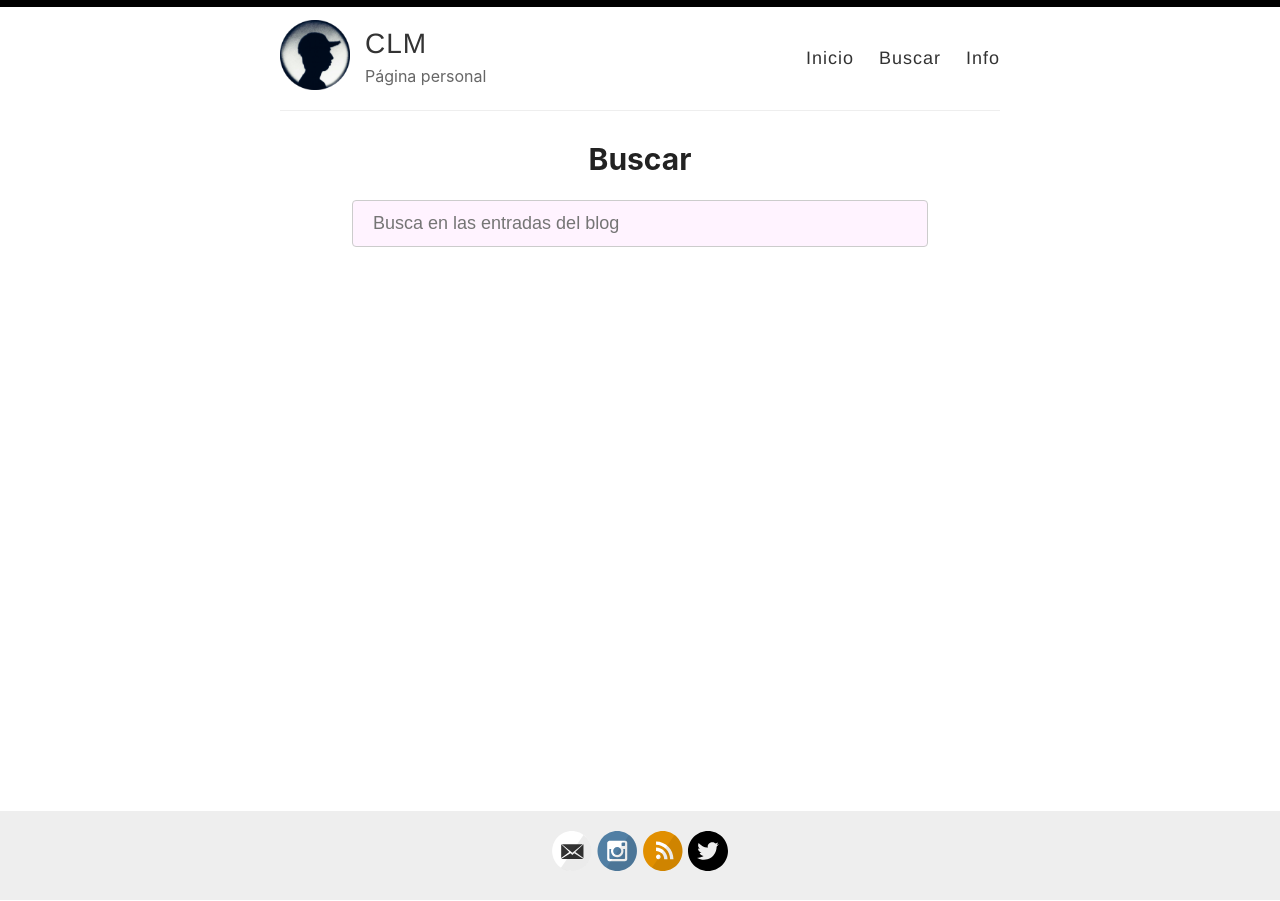
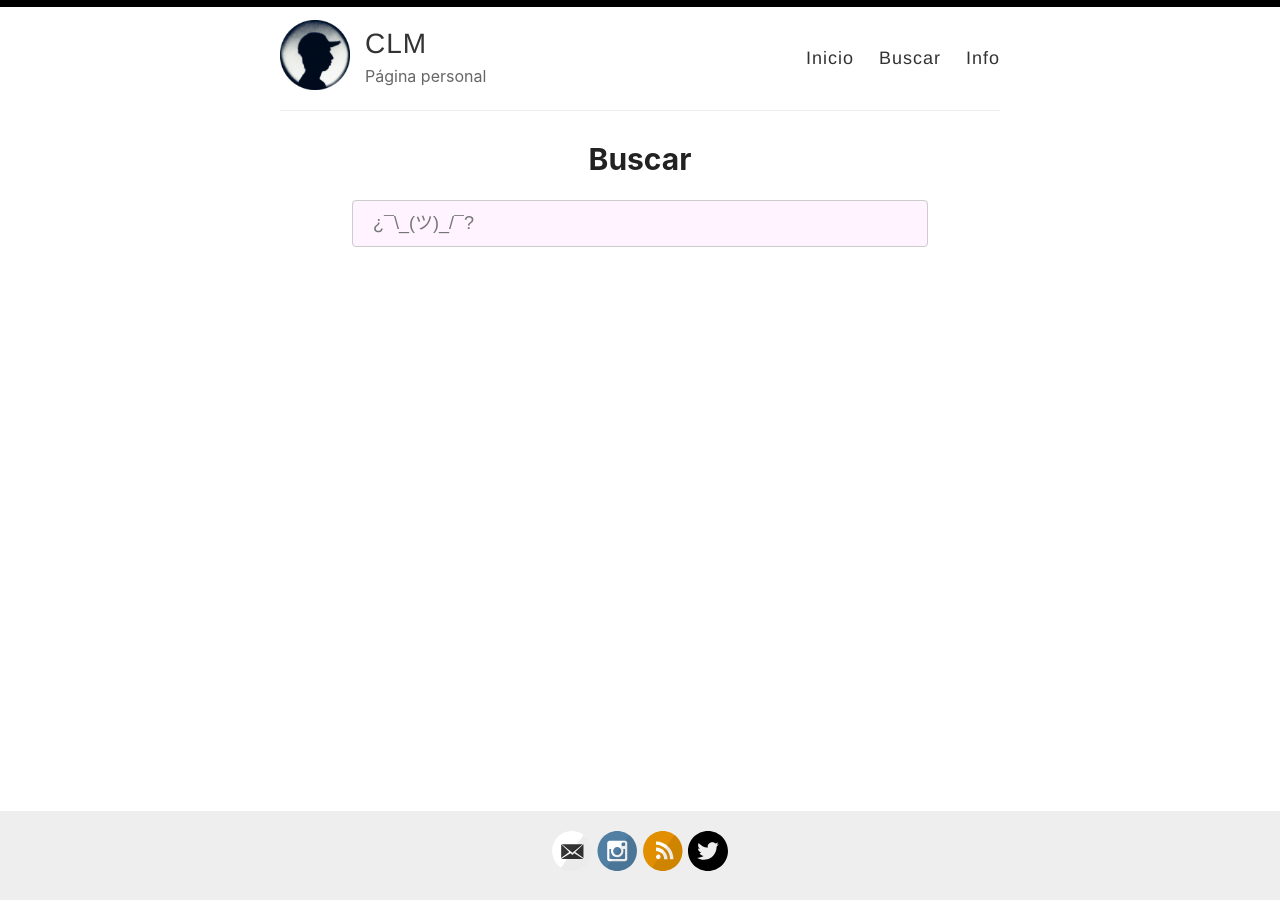
Before and after one commit to carloslucmat/reverie-clm, a Jekyll site: the page built from _pages/search.md, in a window 1280 px wide. Built offline with Jekyll 4.4.1, drawn with Linux system fonts in a browser that asks for light colours.

Commit message:
¯\_(ツ)_/¯

```diff
--- a/_pages/search.md
+++ b/_pages/search.md
@@ -5,7 +5,7 @@ permalink: /search/
 ---
 
 <div id="search-container">
-    <input type="text" id="search-input" placeholder="Busca en las entradas del blog">
+    <input type="text" id="search-input" placeholder="¿¯\_(ツ)_/¯?">
     <ul id="results-container"></ul>
 </div>
 
```
